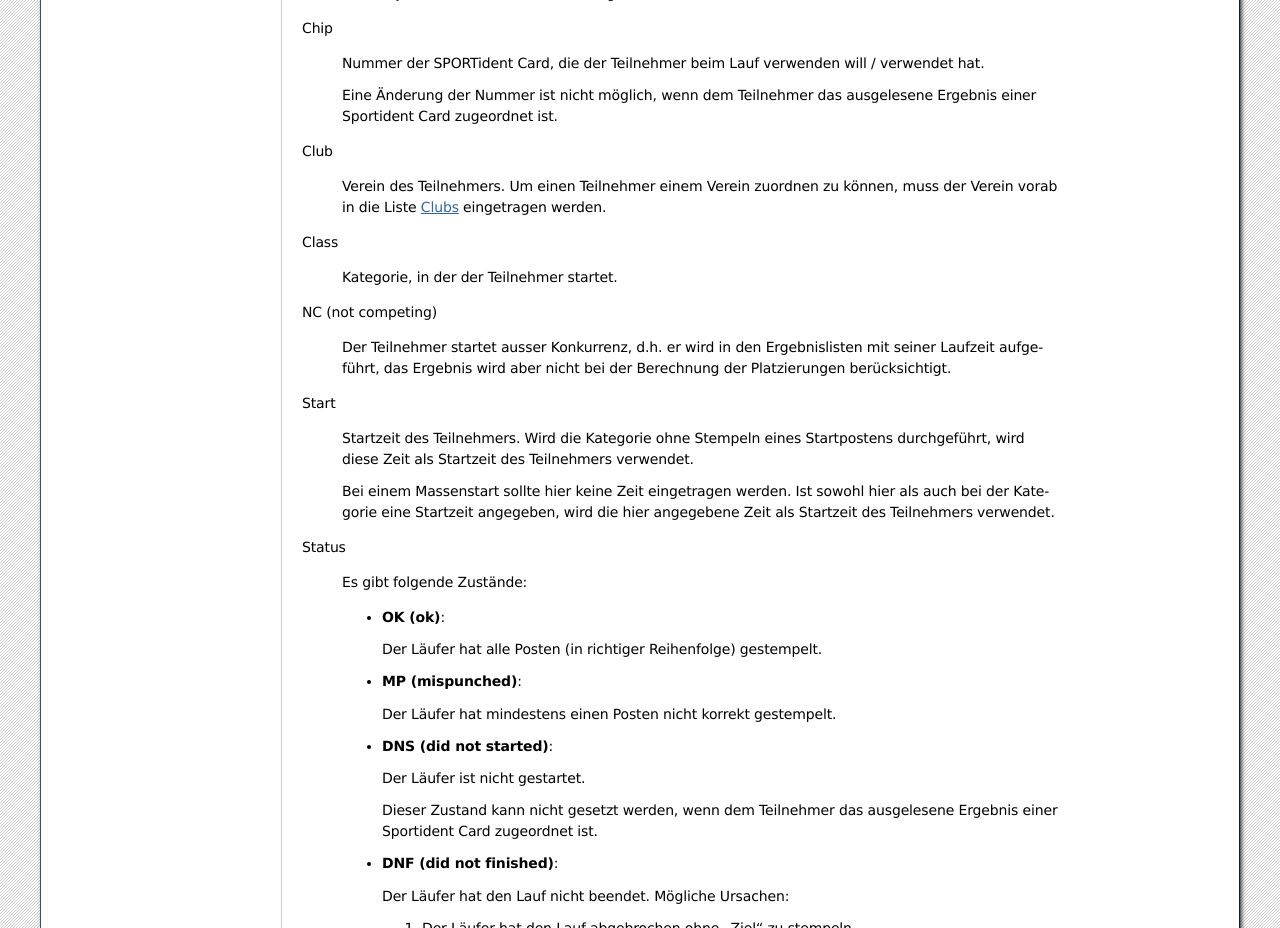
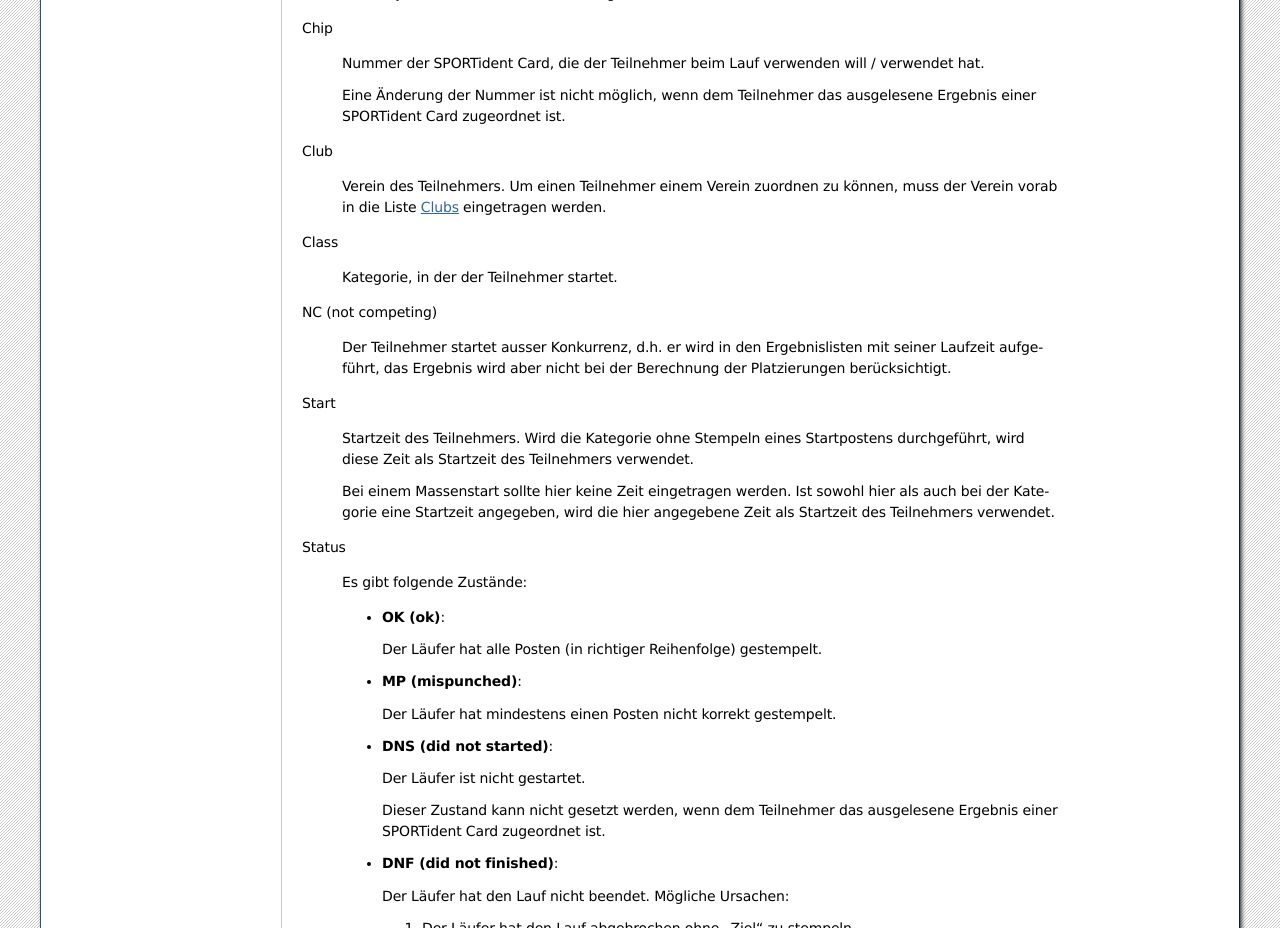
Before and after one commit to rgarus/ooresults, a Sphinx documentation site: the page built from docs/source/reference_guide.rst, in a window 1280 px wide and 1400 px high, scrolled down 943 px. Shown: the part 173-1101 px from the top of the window. Built offline with Sphinx 7.4.7, drawn with Linux system fonts in a browser that asks for light colours.

```diff
--- a/docs/source/reference_guide.rst
+++ b/docs/source/reference_guide.rst
@@ -70,7 +70,7 @@ Chip
    Nummer der SPORTident Card, die der Teilnehmer beim Lauf verwenden will / verwendet hat.
 
    Eine Änderung der Nummer ist nicht möglich, wenn dem Teilnehmer das ausgelesene Ergebnis
-   einer Sportident Card zugeordnet ist.
+   einer SPORTident Card zugeordnet ist.
 
 
 Club
@@ -117,7 +117,7 @@ Status
      Der Läufer ist nicht gestartet.
 
      Dieser Zustand kann nicht gesetzt werden, wenn dem Teilnehmer das ausgelesene Ergebnis
-     einer Sportident Card zugeordnet ist.
+     einer SPORTident Card zugeordnet ist.
 
    - **DNF (did not finished)**:
 
```
